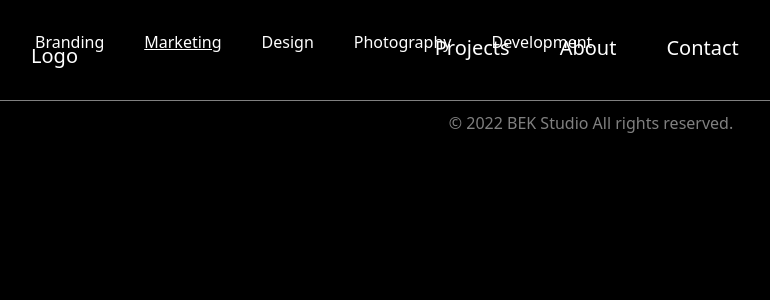
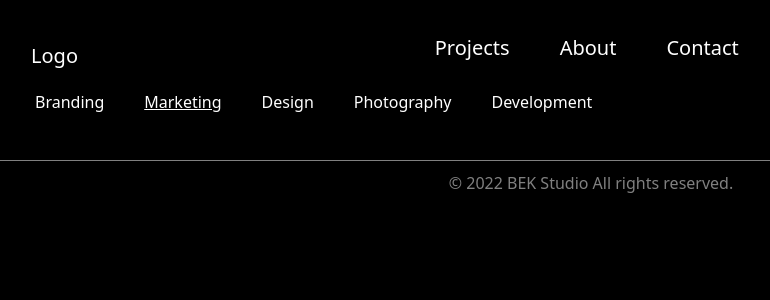
Before and after one commit to eom1228/BEK-home, a React (Create React App) app in the folder bek-home/: page /projects/Marketing in a window 1280 px wide. Shown: the top 300 px of the page, without its empty margins (49-819 px from the left). Built offline with nearby package versions, Linux system fonts and the light colour scheme.

Commit message:
added space on the inner pages

```diff
--- a/bek-home/src/components/Gallery/index.js
+++ b/bek-home/src/components/Gallery/index.js
@@ -68,6 +68,8 @@ function Gallery({ handleClick, categories, projectsy }) {
   // };
 
   return (
+    <>
+    <section className="spareSpace"></section>
     <div class='container'>
       <GalleryNavbar
         categories={categories}
@@ -77,6 +79,7 @@ function Gallery({ handleClick, categories, projectsy }) {
       {/* <Outlet /> */}
       <GalleryElement categories={categories} projects={projects} />
     </div>
+    </>
   );
 }
 
--- a/bek-home/src/pages/AboutPage.js
+++ b/bek-home/src/pages/AboutPage.js
@@ -6,6 +6,7 @@ import sampleImg from '../images/fnt_sampleImg.jpeg';
 const AboutPage = () => {
   return (
     <>
+    <section className="spareSpace"></section>
       <section className='page_Container'>
         <div className='page_padding'>
           <div className='page_heading'>
--- a/bek-home/src/pages/AboutPage.scss
+++ b/bek-home/src/pages/AboutPage.scss
@@ -61,3 +61,8 @@
     }
   }
 }
+
+.spareSpace{
+  padding: 30px 0;
+  background-color: #000;
+}
--- a/bek-home/src/pages/ContactPage.js
+++ b/bek-home/src/pages/ContactPage.js
@@ -5,6 +5,7 @@ import './ContactPage.scss';
 const ContactPage = () => {
   return (
     <>
+    <section className="spareSpace"></section>
       <section className='contact_Container'>
         <div className='contact_padding'>
           {/* <div className='contact_heading'>
--- a/bek-home/src/pages/NotFoundPage.js
+++ b/bek-home/src/pages/NotFoundPage.js
@@ -2,7 +2,10 @@ import React from 'react';
 import { Link } from 'react-router-dom';
 
 const NotFoundPage = () => {
-  return <>404 Not found</>;
+  return <>
+  <section className="spareSpace"></section>
+  404 Not found
+  </>;
 };
 
 export default NotFoundPage;
```
